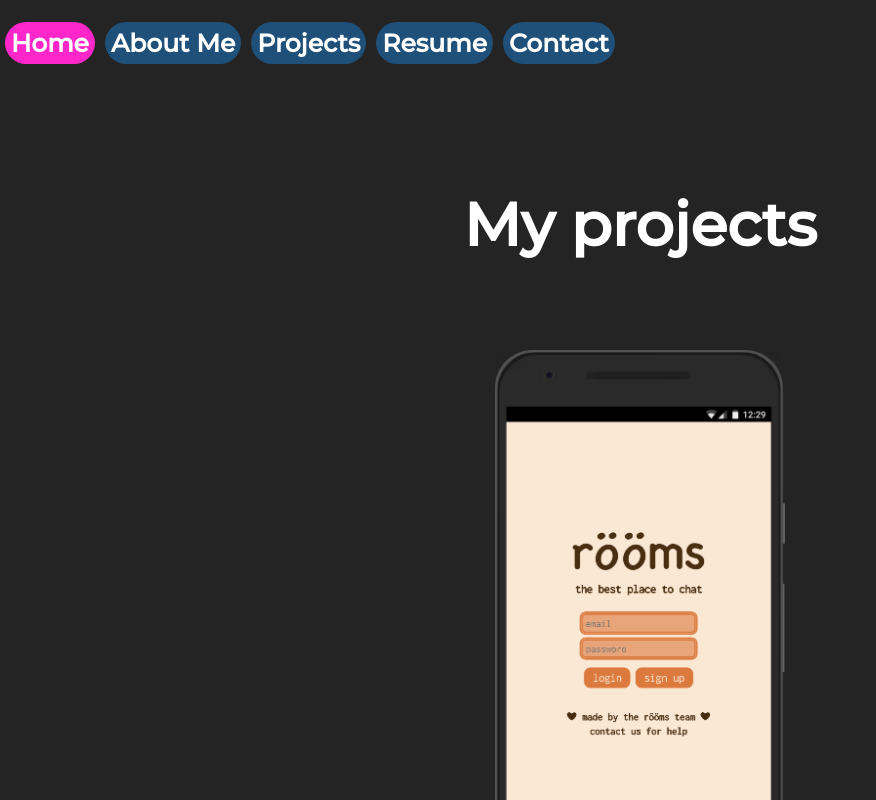
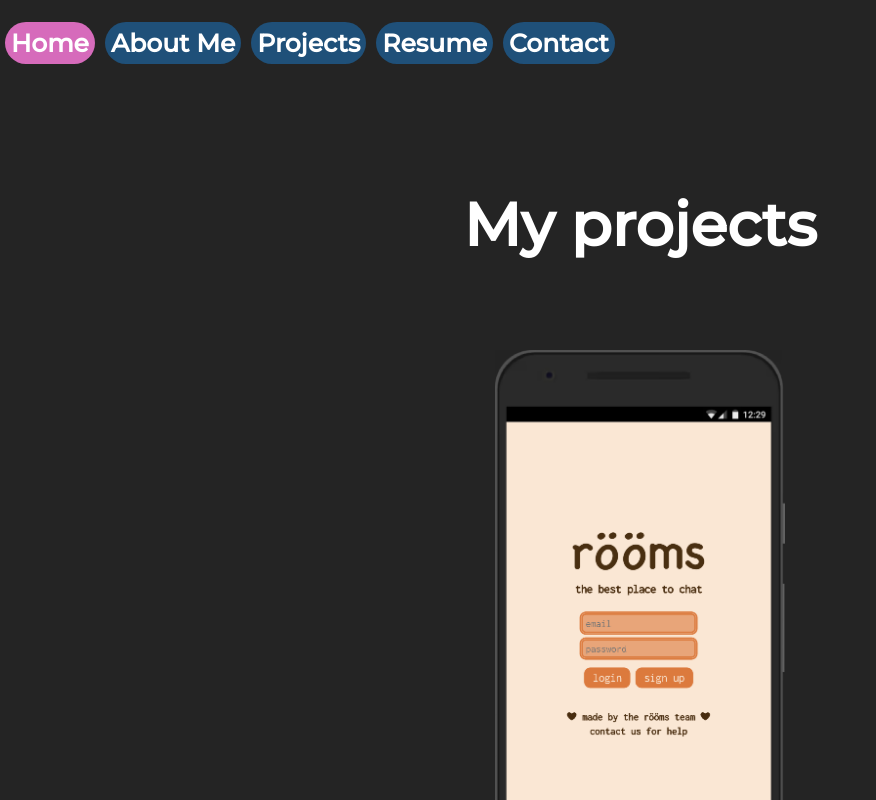
Before and after one commit to CharlesWGillespie/My-React-Portfolio, a React (Vite) app: page /projects in a window 1280 px wide. In both pictures the pointer is over the link "Home". Shown: the top 800 px of the page, without its empty margins (0-876 px from the left). Built offline with nearby package versions, Linux system fonts and the light colour scheme.

Commit message:
added more styling

```diff
--- a/src/index.css
+++ b/src/index.css
@@ -90,7 +90,7 @@ button {
 }
 
 .nav-links li a:hover {
-  background-color: #ff27c9;
+  background-color: #d66bbb;
 }
 
 button {
@@ -283,3 +283,8 @@ button:hover {
     padding-top: 400px;
   }
 }
+
+.active {
+  color: pink;
+
+}
```
